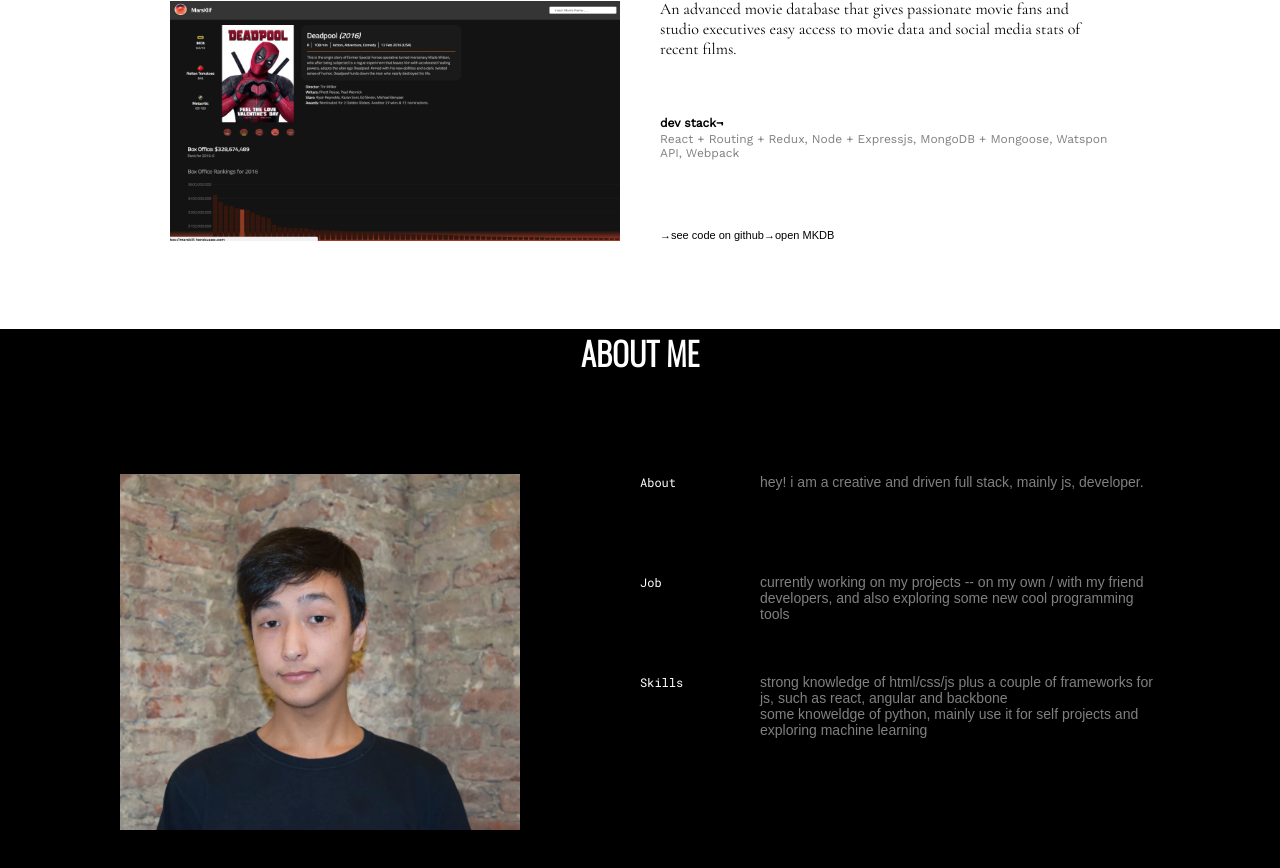
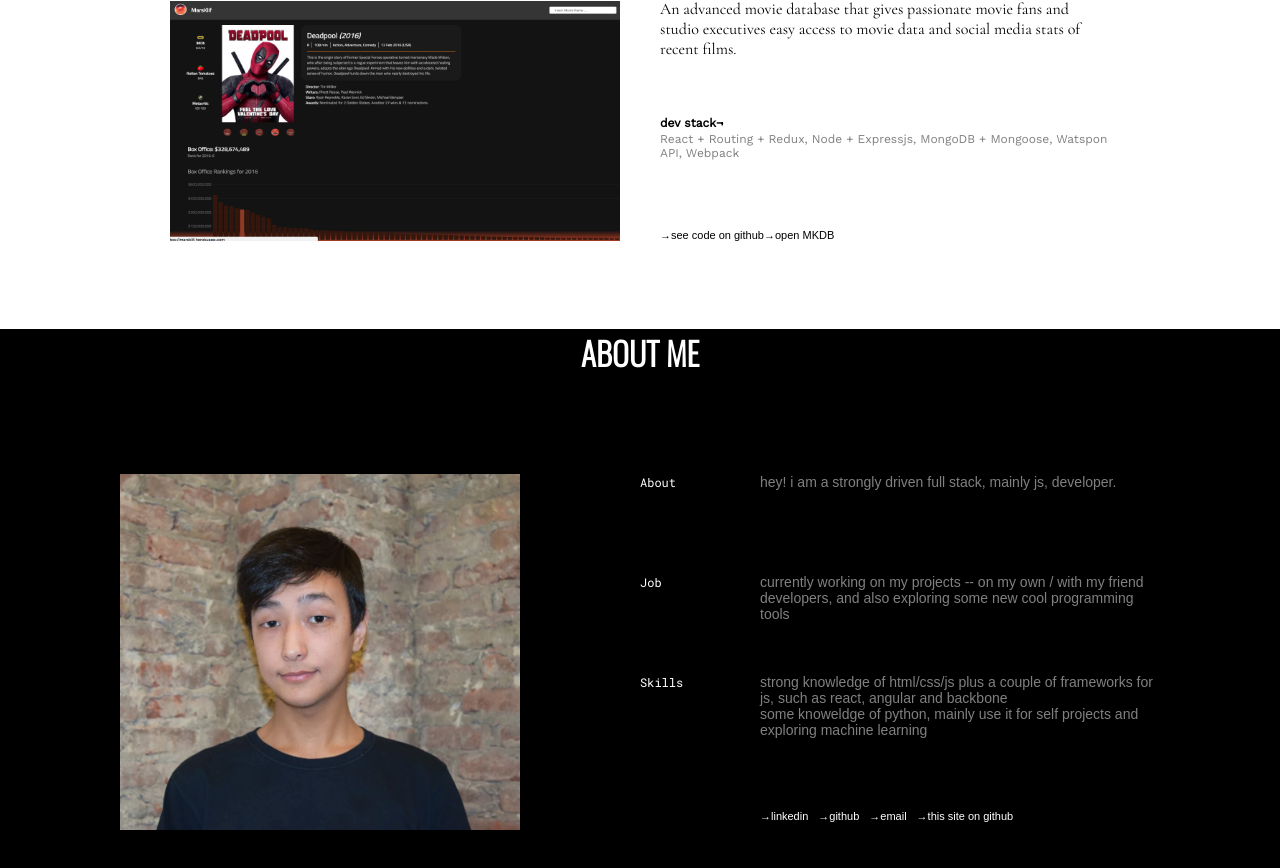
Before and after one commit to cygnusss/portfolio, an Angular app: page / in a window 1280 px wide. Shown: the part 1216-2084 px from the top of the page. Built offline with nearby package versions, Linux system fonts and the light colour scheme; a web font is replaced by a local one.

Commit message:
ready to deploy

```diff
--- a/src/app/about/about.component.css
+++ b/src/app/about/about.component.css
@@ -26,7 +26,7 @@
 .me_info {
   display: grid;
   grid-template-columns: 120px 450px;
-  grid-template-rows: 100px 100px 100px;
+  grid-template-rows: 100px 100px 100px 50px;
 }
 
 .me_info_columns p {
@@ -44,3 +44,18 @@
   color: grey;
   font-size: 14px;
 }
+
+.me_info_links {
+  display: flex;
+  width: 450px;
+  flex-direction: column;
+  justify-content: flex-end;
+}
+
+.me_info_links a {
+  padding-right: 10px;
+  text-decoration: none;
+  color: white;
+  font-family: 'Mukta Mahee', sans-serif;
+  font-size: 11px;
+}
--- a/src/app/about/about.component.html
+++ b/src/app/about/about.component.html
@@ -13,7 +13,7 @@
 
     <div class="me_info_text">
       <p>
-        hey! i am a creative and driven full stack, mainly js, developer.
+        hey! i am a strongly driven full stack, mainly js, developer.
       </p>
     </div>
 
@@ -41,5 +41,14 @@
         some knoweldge of python, mainly use it for self projects and exploring machine learning <br>
       </p>
     </div>
+    <div></div>
+    <div class="me_info_links">
+      <div>
+        <a href="https://www.linkedin.com/in/cygnusss">→linkedin</a>
+        <a href="https://github.com/cygnusss">→github</a>
+        <a href="mailto:cygnidavid@gmail.com">→email</a>
+        <a href="https://github.com/cygnusss/portfolio">→this site on github</a>
+      </div>
+    </div>
   </div>
 </div>
```
Also changed, not shown: package.json (+7 -7 lines), 1 other file (tests, documents, lock files or other folders).
